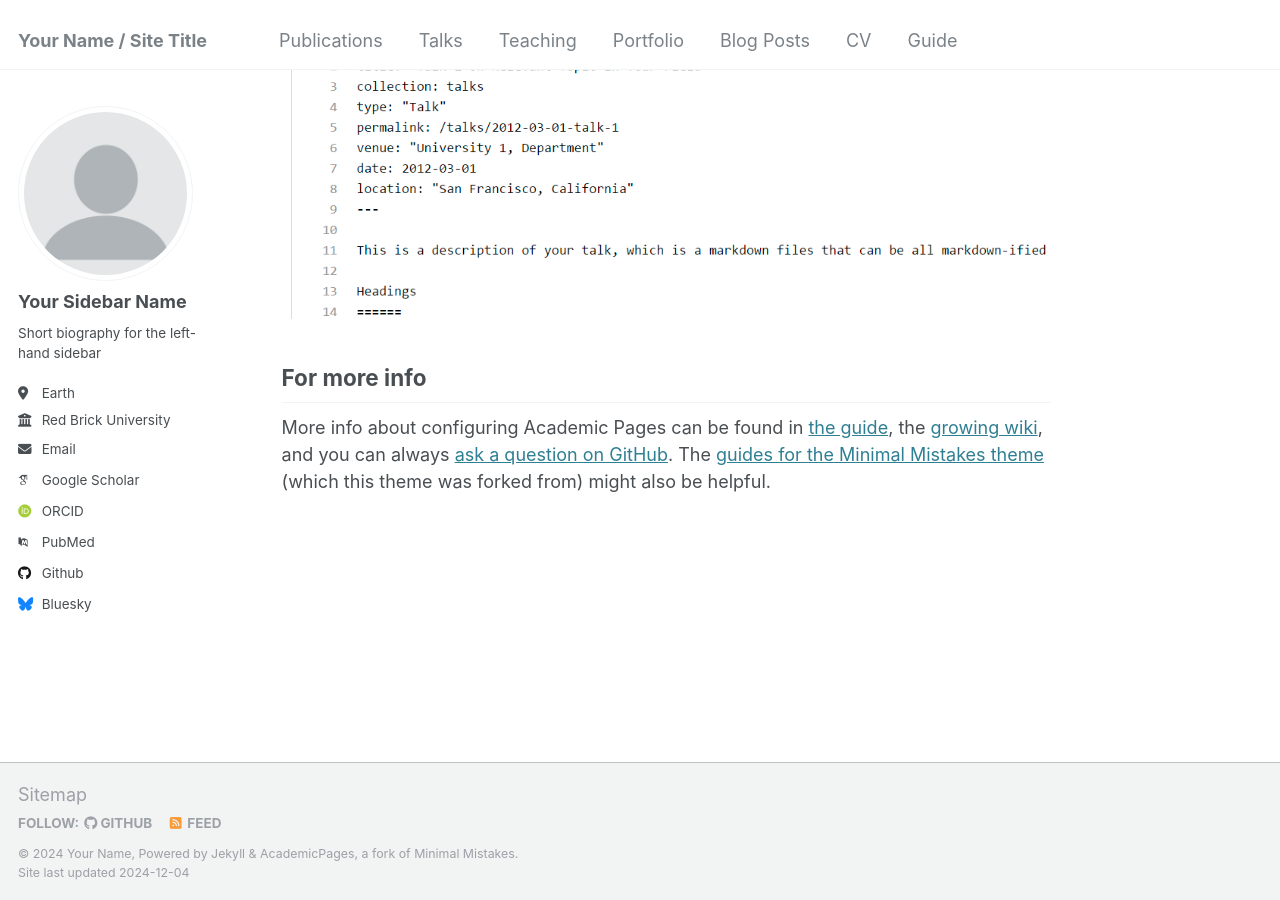
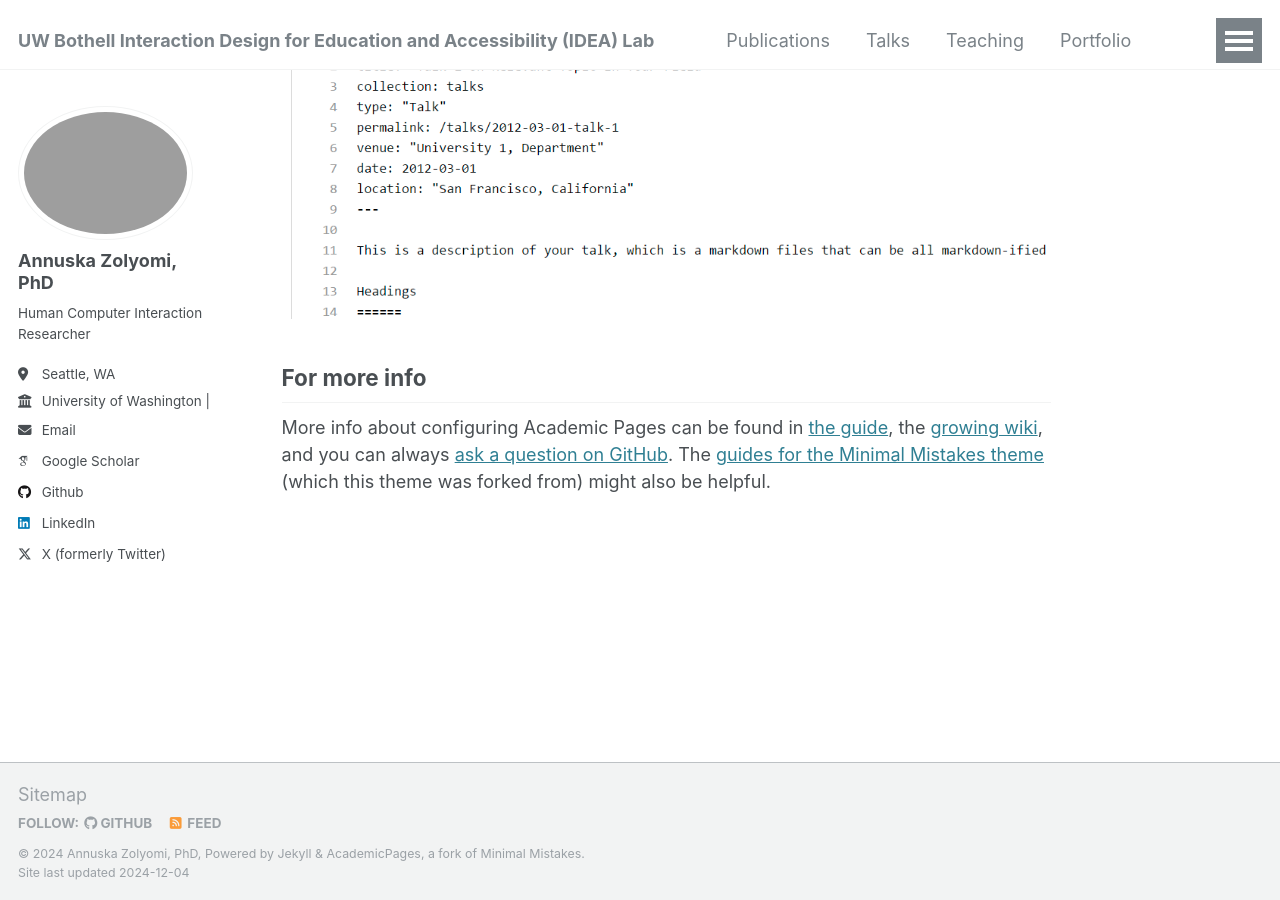
Before and after one commit to danper2024/APT, a Jekyll site: the page built from _pages/about.md, in a window 1280 px wide and 900 px high, scrolled down 2643 px. Built offline with Jekyll 4.4.1, drawn with Linux system fonts in a browser that asks for light colours; some web fonts are replaced.

Commit message:
Update _config.yml
Signed-off-by: danper2024 <dan.perkins@outlook.com>

```diff
--- a/_config.yml
+++ b/_config.yml
@@ -8,35 +8,35 @@
 
 # Basic Site Settings
 locale                   : "en-US"
-title                    : "Your Name / Site Title"
+title                    : "UW Bothell Interaction Design for Education and Accessibility (IDEA) Lab"
 title_separator          : "-"
-name                     : &name "Your Name"
+name                     : &name "Annuska Zolyomi, PhD"
 description              : &description "personal description"
-url                      : https://academicpages.github.io # the base hostname & protocol for your site e.g. "https://[your GitHub username].github.io"
+url                      : https://danper2024.github.io/APT/ # the base hostname & protocol for your site e.g. "https://[your GitHub username].github.io"
 baseurl                  : "" # the subpath of your site, e.g. "/blog"
-repository               : "academicpages/academicpages.github.io"
+repository               : "danper2024.github.io/APT/"
 
 # Site Author - The following control what appear as part of the author content on the side bar.
 #               If a field is blank the icon and link will not appear, otherwise it will be shown.
 #               Additional customization can be done by editing /_includes/author-profile.html
 author:
   # Biographic information
-  avatar           : "profile.png"
-  name             : "Your Sidebar Name"
+  avatar           : "Annuska Image from CSS Site"
+  name             : "Annuska Zolyomi, PhD"
   pronouns         : # example: "she/her"
-  bio              : "Short biography for the left-hand sidebar"
-  location         : "Earth"
-  employer         : "Red Brick University"
+  bio              : "Human Computer Interaction Researcher"
+  location         : "Seattle, WA"
+  employer         : "University of Washington | Bothell"
   uri              : # URL
-  email            : "none@example.org"
+  email            : "annuska@uw.edu"
 
   # Academic websites
   arxiv            : # URL - Update with the correct link to your profile
-  googlescholar    : "https://scholar.google.com/citations?user=PS_CX0AAAAAJ"
+  googlescholar    : "https://scholar.google.com/citations?hl=en&user=fCi4WuYAAAAJ"
   impactstory      : # URL
-  orcid            : "http://orcid.org/yourorcidurl"
+  orcid            : # URL
   semantic         : # URL
-  pubmed           : "https://www.ncbi.nlm.nih.gov/pubmed/?term=john+snow"
+  pubmed           : # URL
   researchgate     : # URL
   scopus           : # URL
 
@@ -49,7 +49,7 @@ author:
   stackoverflow    : # User number or user number and name (i.e., use "1" or "1/jeff-atwood")
 
   # Social media
-  bluesky          : "bsky.app" # Replace this with you Bluesky username
+  bluesky          : # Username
   facebook         : # Username
   flickr           : # Username
   foursquare       : # Username
@@ -58,7 +58,7 @@ author:
   keybase          : # Username
   instagram        : # Username
   lastfm           : # Username
-  linkedin         : # Username
+  linkedin         : "annuskap"
   mastodon         : # URL
   medium           : # URL
   pinterest        : # Username
@@ -66,7 +66,7 @@ author:
   steam            : # Username
   telegram         : # URL
   tumblr           : # Username
-  twitter          : # Username for X / Twitter
+  twitter          : "AnnuskaP"
   vine             : # Username
   weibo            : # Username
   wikipedia        : # Username
```
